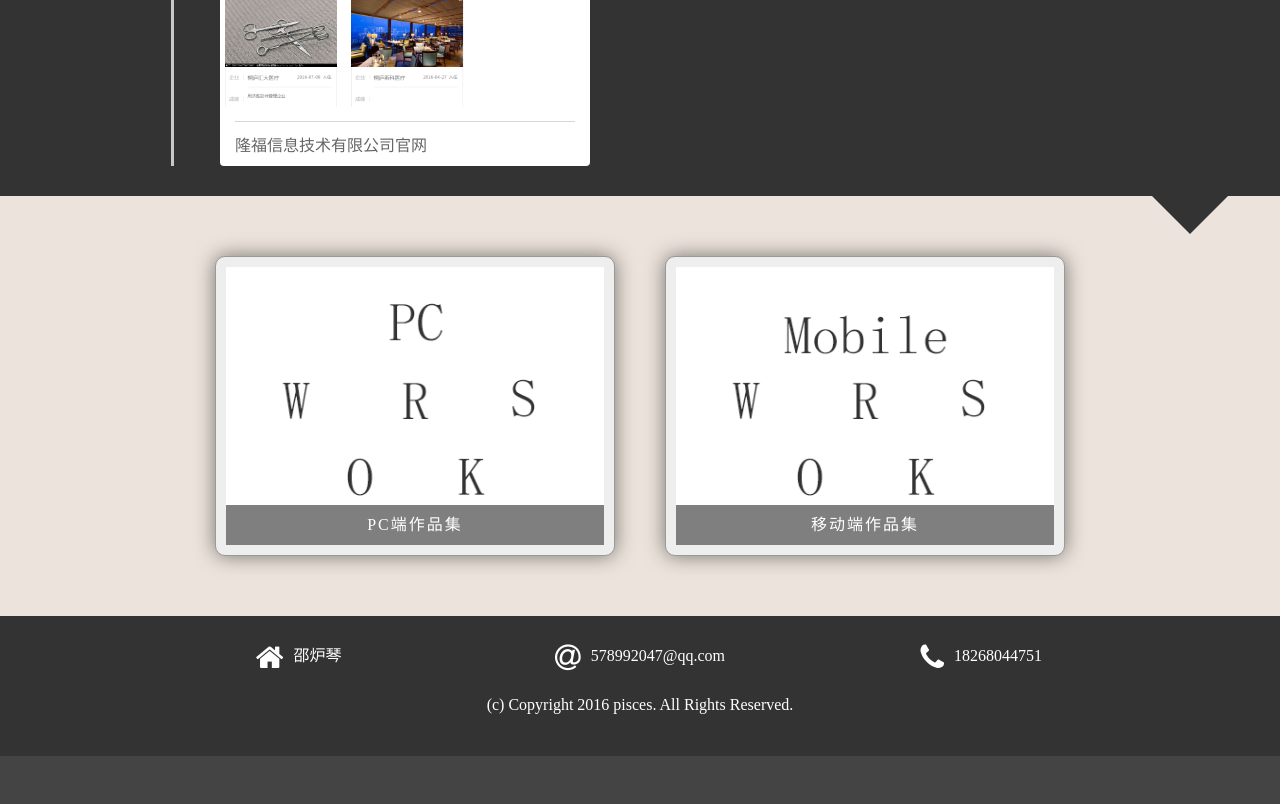
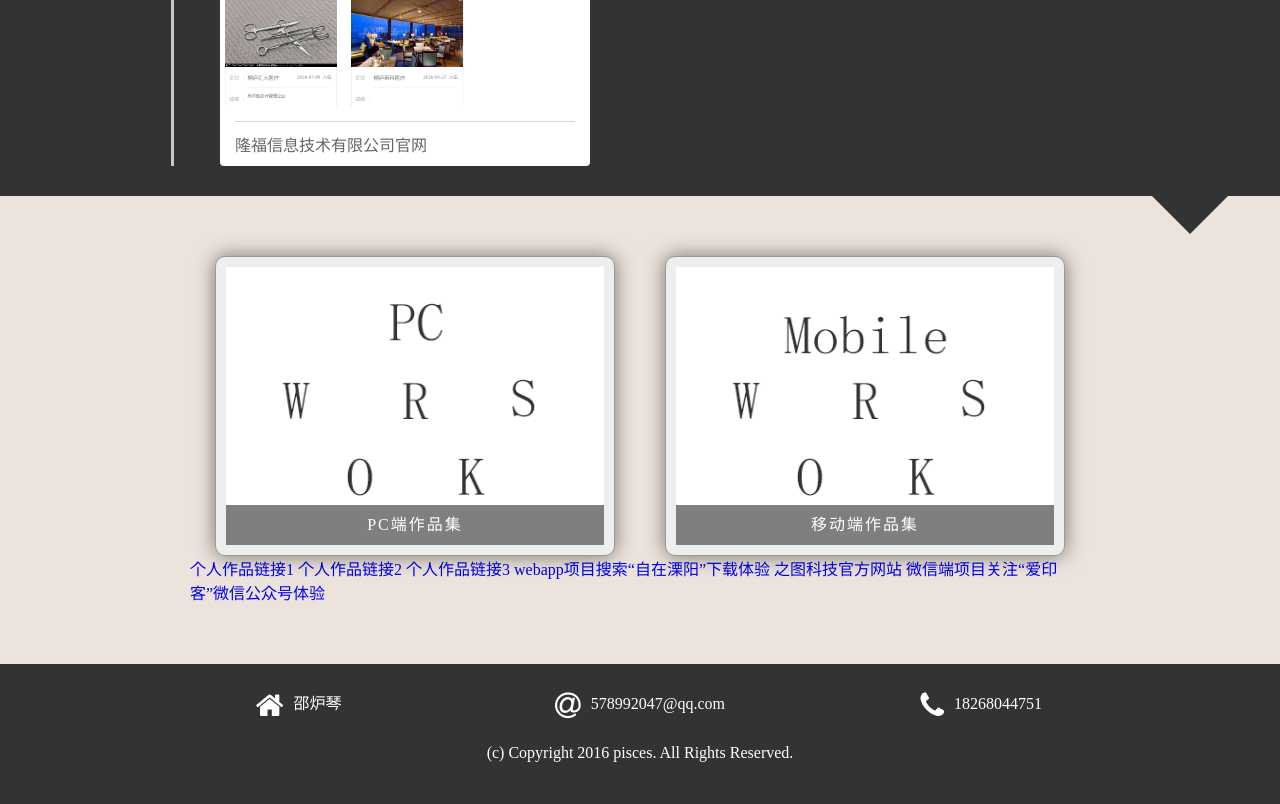
Before and after one commit to pisces22745/pisces22745.github.io, a plain HTML site: page index.html in a window 1280 px wide. Shown: the part 3326-4130 px from the top of the page. Before the commit the page ends 4082 px from the top, so only its background shows below. Drawn offline with Linux system fonts and the light colour scheme.

Commit message:
网页图标

```diff
--- a/index.html
+++ b/index.html
@@ -6,6 +6,7 @@
 		<meta name="viewport" content="initial-scale=1.0, maximum-scale=1.0, user-scalable=no" />
 		<meta name="format-detection" content="telephone=no">
 		<title>邵炉琴-简历</title>
+		<link rel="shortcut icon" href="image/psb.ico"/>
 		<link href="//cdn.bootcss.com/font-awesome/4.6.3/css/font-awesome.css" rel="stylesheet">
 		<link rel="stylesheet" type="text/css" href="css/reset.css" />
 		<link rel="stylesheet" type="text/css" href="css/index.css" />
@@ -139,7 +140,6 @@
 									<span style="display: none;">70</span>
 								</div>
 							</div>
-
 						</div>
 					</div>
 				</section>
@@ -220,6 +220,14 @@
 						<div class="photos" id="photos1">
 							<img src="image/MWork/Mworks.png" alt="Image description" />
 							<span>移动端作品集</span>
+						</div>
+						<div class="links">
+							<a href="model/model1/index.html">个人作品链接1</a>
+							<a href="model/model2/index.html">个人作品链接2</a>
+							<a href="model/model3/index.html">个人作品链接3</a>
+							<a href="#">webapp项目搜索“自在溧阳”下载体验</a>
+							<a href="http://www.0571ztnet.com/">之图科技官方网站</a>
+							<a href="http://www.0571ztnet.com/">微信端项目关注“爱印客”微信公众号体验</a>
 						</div>
 					</div>
 					<!-- Root element of PhotoSwipe. Must have class pswp. -->
```
Also changed, not shown: image/psb.ico (added).
